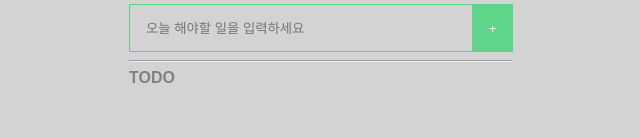
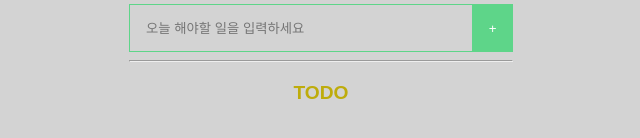
Before and after one commit to xowoony/thorn-to-do, a React (Create React App) app: page / in a window 1280 px wide. Shown: the part 230-368 px from the top of the page, without its empty margins (319-959 px from the left). Built offline with nearby package versions, Linux system fonts and the light colour scheme.

Commit message:
h1 수정

```diff
--- a/src/components/CreateToDo.tsx
+++ b/src/components/CreateToDo.tsx
@@ -26,10 +26,11 @@ const Form = styled.form`
 `;
 
 const H1 = styled.h1`
-  display: flex;
-  justify-content: center;
-  margin-top: 1rem;
-  font-size: 1.2rem;
+    font-size: 1.2rem;
+    display: flex;
+    justify-content: center;
+    margin-top: 1.3rem;
+    color: #beac0b;
 `;
 
 interface IForm {
@@ -60,7 +61,7 @@ function CreateToDo() {
       />
       <Button>+</Button>
       <hr />
-      <h1>{category}</h1>
+      <H1>{category}</H1>
     </Form>
   );
 }
--- a/src/components/ToDo.tsx
+++ b/src/components/ToDo.tsx
@@ -4,11 +4,12 @@ import styled from "styled-components";
 
 // css
 const List = styled.li`
-    margin-top: 1rem;
-    list-style: none;
-    background-color: rgb(229 219 127 / 35%);
-    width: 24rem;
-    border: 0.1rem solid rgb(228 179 0 / 30%);
+  height: 4rem;
+  margin-top: 1rem;
+  list-style: none;
+  background-color: rgb(229 219 127 / 35%);
+  width: 24rem;
+  border: 0.1rem solid rgb(228 179 0 / 30%);
   display: flex;
   flex-direction: row;
 `;
@@ -32,7 +33,16 @@ const ButtonContainer = styled.div`
   height: 100%;
 `;
 
-const Button = styled.button``;
+const Button = styled.button`
+  border: none;
+  color: #000000a1;
+  background-color: #9e9e9e29;
+  cursor: pointer;
+  height: 100%;
+  &:hover {
+    background-color: orange;
+  }
+`;
 
 function ToDo({ text, category, id }: IToDo) {
   const setToDos = useSetRecoilState(toDoState);
```
